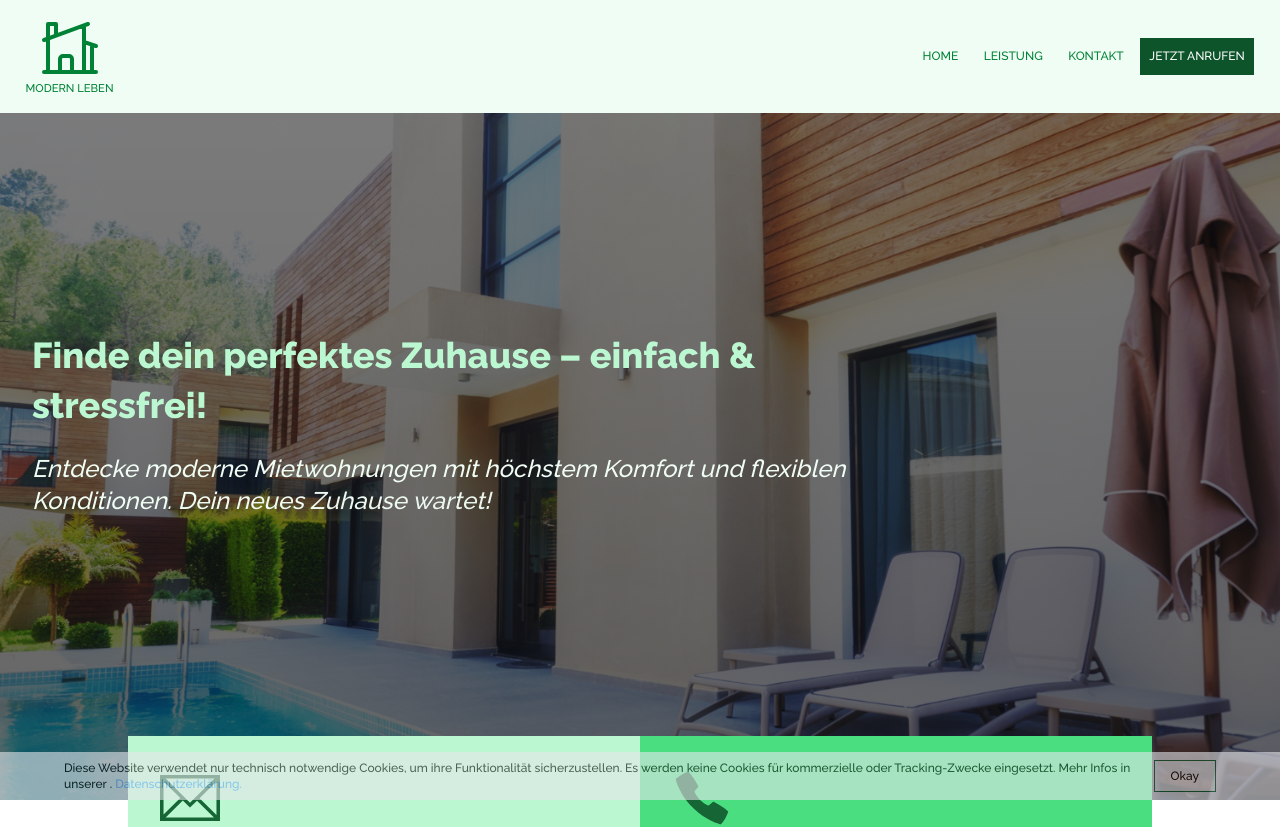
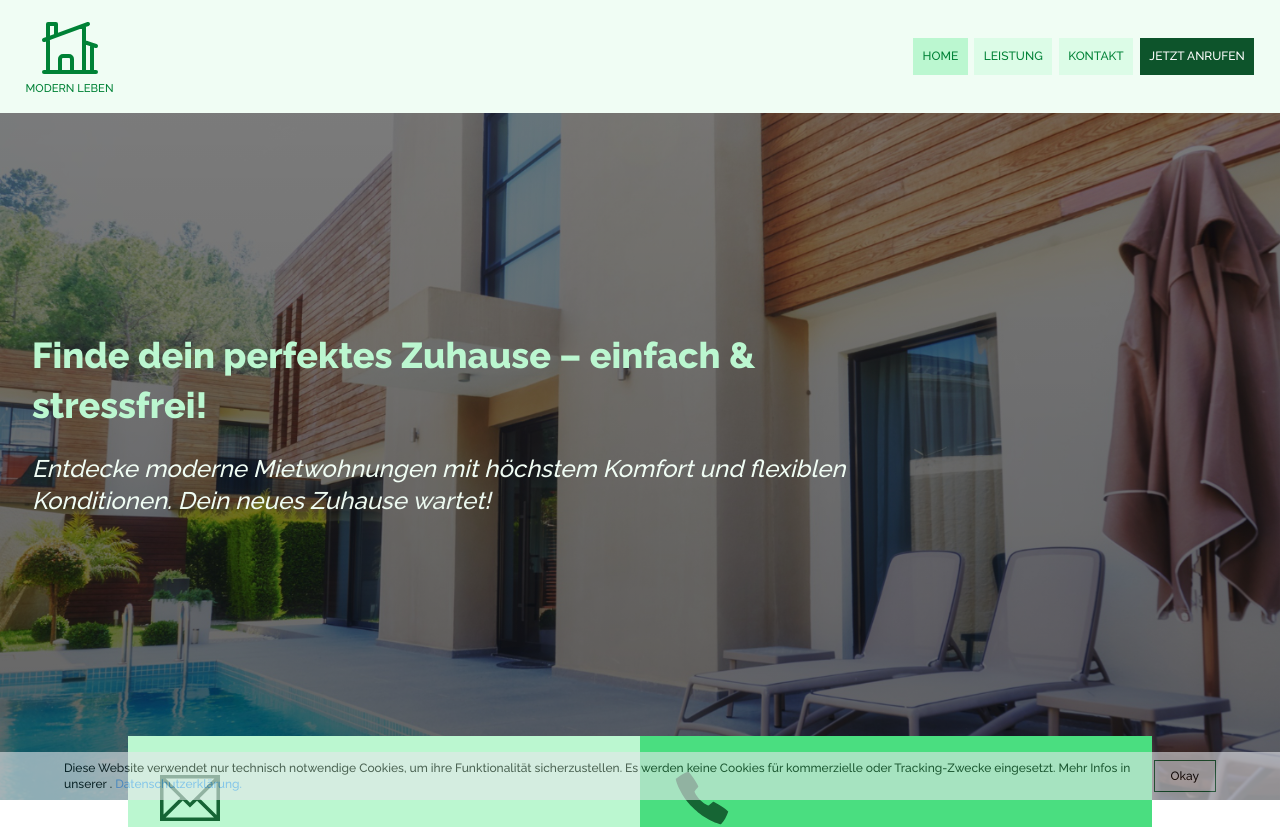
Before and after one commit to bugixtix/modern-website, a Next.js app: page / in a window 1280 px wide. Shown: the top 827 px of the page. Built offline with nearby package versions, Linux system fonts and the light colour scheme.

Commit message:
Update: Component

```diff
--- a/app/componentes/navbar.jsx
+++ b/app/componentes/navbar.jsx
@@ -10,11 +10,12 @@ import { FaGears as Service } from 'react-icons/fa6';
 import { IoCallSharp as Call } from 'react-icons/io5';
 import { FaListUl as ShowMenu } from 'react-icons/fa6';
 import { IoClose as HideMenu } from "react-icons/io5";
-import { useRouter } from 'next/navigation';
+import { usePathname, useRouter } from 'next/navigation';
 
 
 
 function Navbar({tel}) {
+    const pathName = usePathname()
     const router = useRouter()
     const [topScrolled, setTopScrolled] = useState(false)
     const [loaded, setLoaded] = useState(false)
@@ -108,7 +109,7 @@ useEffect(()=>{
             <div className={`${!smallScreen ? 'navbar--options' : showOptionsMenu ? `navbar--options--sc show-menu ${topScrolled&&'navbar--options--sc-scrolled'} ` : 'navbar--options--sc hide-menu'}`}>
                 {
                     navbarOptions.map((item,index)=>(<a
-                        className={item.class}
+                        className={item.class+` ${pathName==item.href ? 'bg-green-200':!smallScreen?'bg-green-100':'bg-none'}`+" hover:bg-green-200 transition-all duration-700 ease-linear"}
                         id={item.id}
                         title={item.title}
                         onClick={()=>router.push(item.href)}
```
